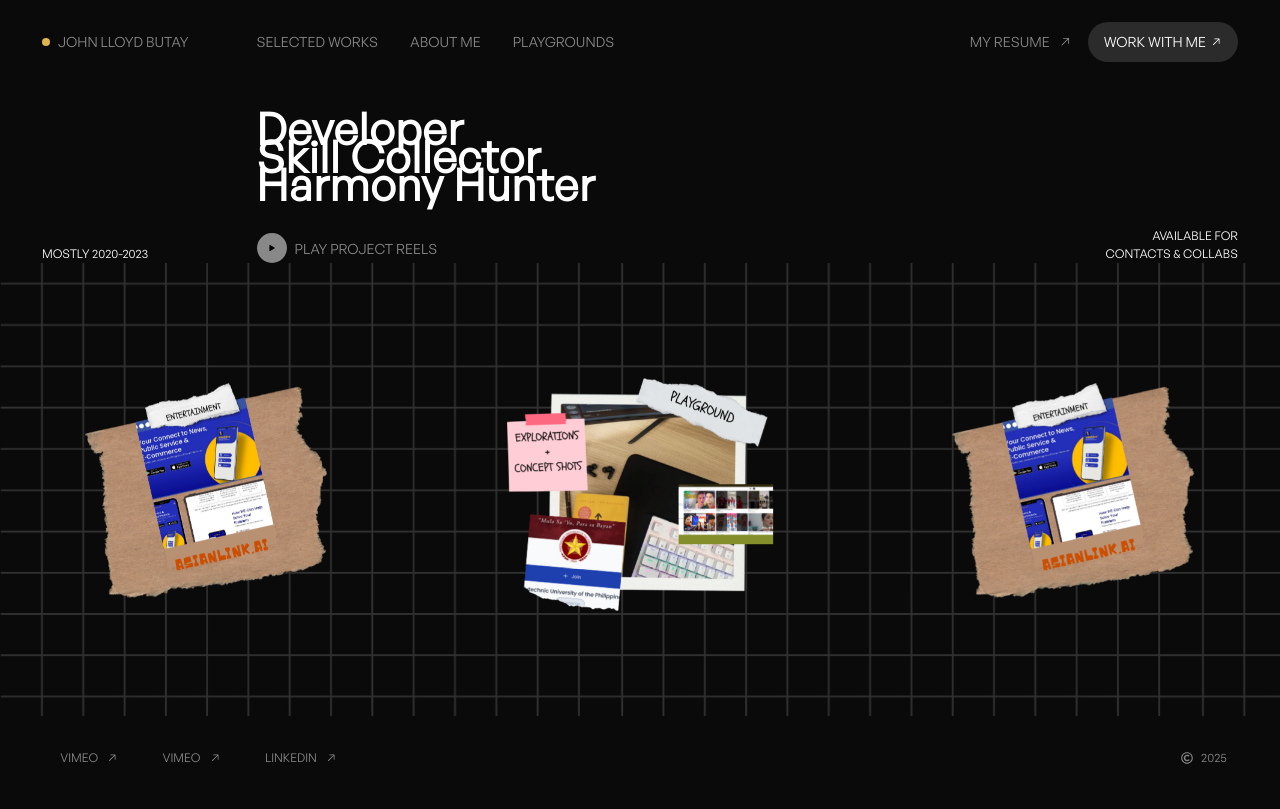
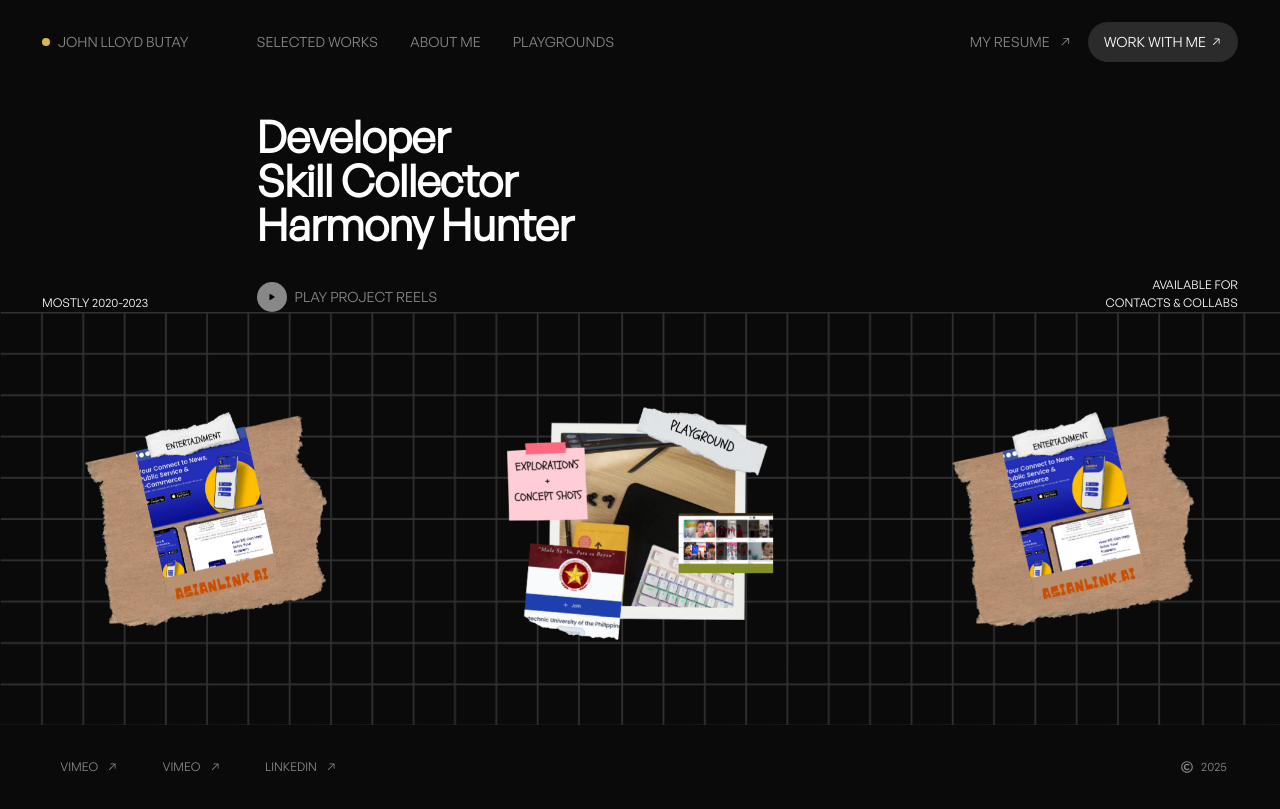
Before and after one commit to lloydbutay123/next-portfolio, a Next.js app: page / in a window 1280 px wide. Built offline with nearby package versions, Linux system fonts and the light colour scheme.

Commit message:
Some changes in main

```diff
--- a/src/app/page.js
+++ b/src/app/page.js
@@ -25,13 +25,13 @@ export default function Home() {
             Mostly 2020-2023
           </div>
           <div className="mt-7 md:mt-0 px-4 md:px-0 md:w-[478px] lg:shrink-0">
-            <h1 className="font-bold text-[42px] md:text-[27.83px] lg:text-[5.5vh] text-white leading-[27.83px] tracking-[.1vh]">
+            <h1 className="font-bold text-[42px] md:text-[5.5vh] text-white leading-[1em] tracking-[-0.1vh]">
               Developer
             </h1>
-            <h1 className="font-bold text-[42px] md:text-[27.83px] lg:text-[5.5vh] text-white leading-[27.83px] tracking-[.1vh]">
+            <h1 className="font-bold text-[42px] md:text-[5.5vh] text-white leading-[1em] tracking-[-0.1vh]">
               Skill Collector
             </h1>
-            <h1 className="font-bold text-[42px] md:text-[27.83px] lg:text-[5.5vh] text-white leading-[27.83px] tracking-[.1vh]">
+            <h1 className="font-bold text-[42px] md:text-[5.5vh] text-white leading-[1em] tracking-[-0.1vh]">
               Harmony Hunter
             </h1>
 
```
